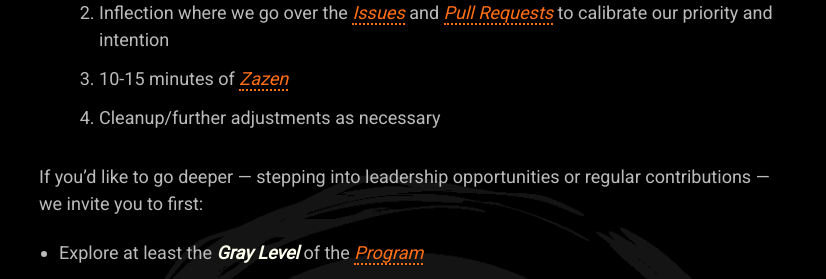
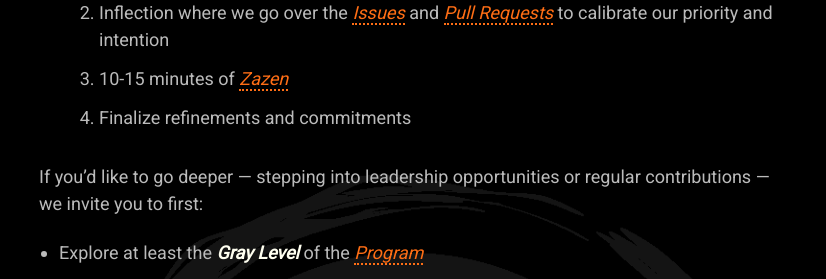
Before and after one commit to mindset-dojo/mindset-dojo.github.io, a Jekyll site: the page built from project.md, in a window 1280 px wide and 900 px high, scrolled down 2362 px. Shown: the part 153-432 px from the top of the window, without its empty margins (229-1055 px from the left). Built offline with Jekyll 4.4.1, drawn with Linux system fonts in a browser that asks for light colours; some web fonts are replaced.

Commit message:
refactor(project): adjust and distill 4th point in weekly inspection list.

```diff
--- a/project.md
+++ b/project.md
@@ -71,7 +71,7 @@ We are inspired by lightweight practices and process to keep innovation flowing;
   1. [One Breath](https://vimeo.com/944618879/47e96945a4) and [Two Sides](https://vimeo.com/944663134/d4f1c4f333)
   2. Inflection where we go over the [Issues]({{site.repo_url}}/issues) and [Pull Requests]({{site.repo_url}}/pulls) to calibrate our priority and intention
   3. 10-15 minutes of [Zazen](https://www.youtube.com/watch?v=Qf1vmcP7otk)
-  4. Cleanup/further adjustments as necessary
+  4. Finalize refinements and commitments
 
 If you’d like to go deeper — stepping into leadership opportunities or regular contributions — we invite you to first:
 
```
